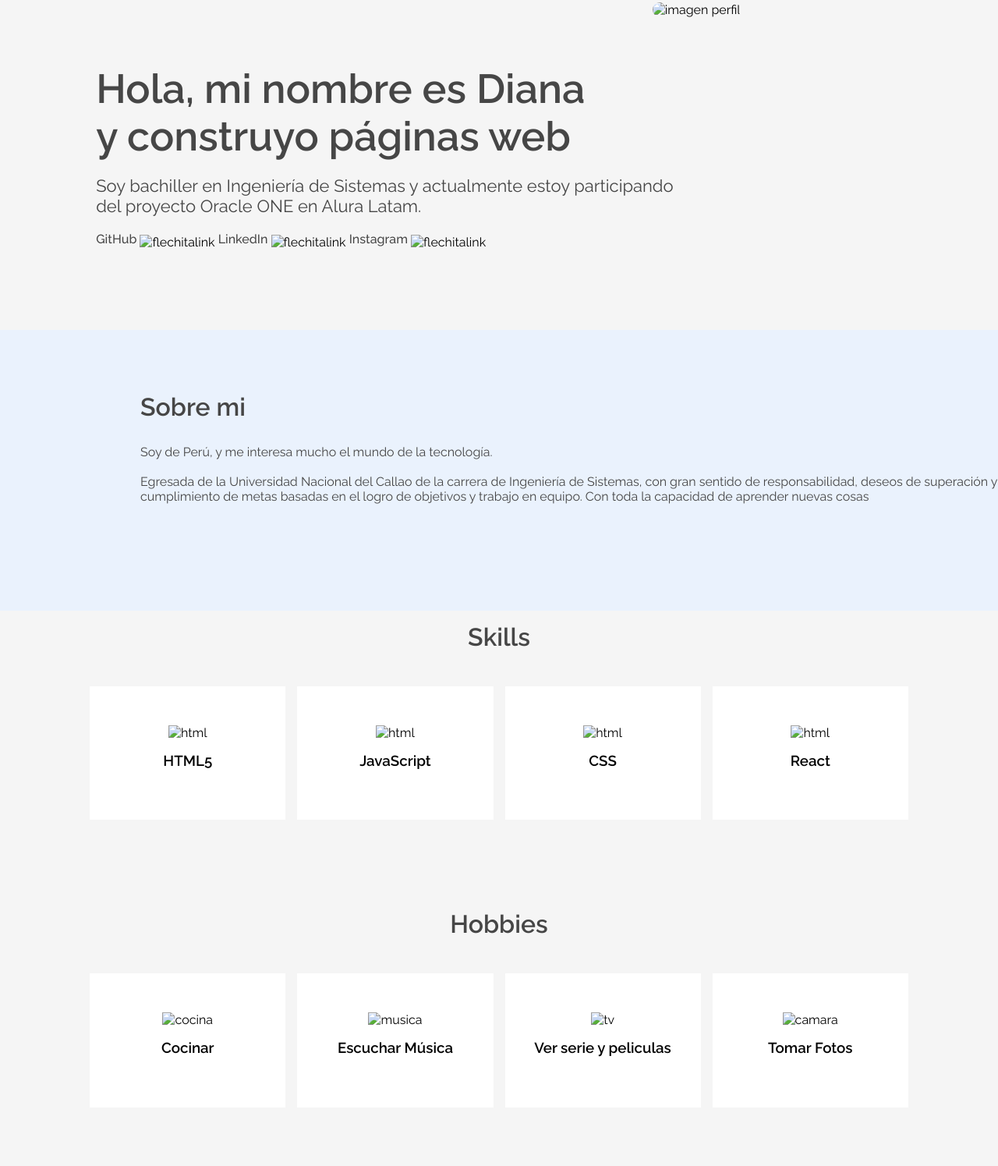
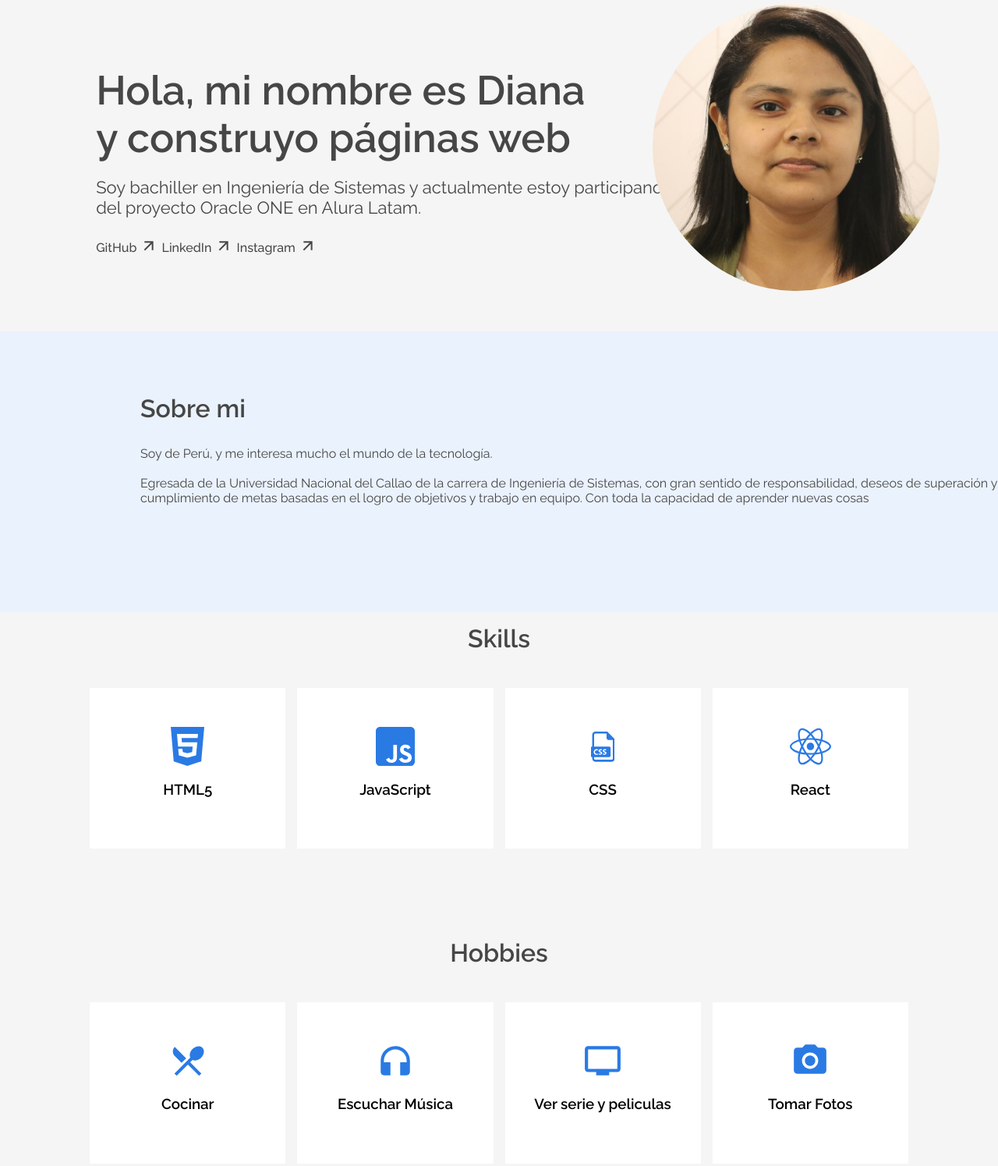
Before and after one commit to DianaOropeza/Portafolio, a plain HTML site: page index.html in a window 1280 px wide. Shown: the part 113-1608 px from the top of the page at 78% size. Drawn offline with Linux system fonts and the light colour scheme; the site is published under a folder, as on GitHub Pages, so addresses that start at the root find nothing.

Commit message:
Update index.html

```diff
--- a/index.html
+++ b/index.html
@@ -18,7 +18,7 @@
 <body>
     <nav>
         <div class="mi-logo">
-            <img src="/Imagenes/logoestrella.svg"
+            <img src="Imagenes/logoestrella.svg"
             alt="logoestrella">
             <p>Diana Oropeza</p>
         </div>
@@ -48,19 +48,19 @@
                 </div>
                 <div class="links-container">
                     <a href="#">GitHub</a>
-                    <img src="/Imagenes/flechalink.svg"
+                    <img src="Imagenes/flechalink.svg"
                     alt="flechitalink">
                     <a href="#">LinkedIn</a>
-                    <img src="/Imagenes/flechalink.svg"
+                    <img src="Imagenes/flechalink.svg"
                     alt="flechitalink">
                     <a href="#">Instagram</a>
-                    <img src="/Imagenes/flechalink.svg"
+                    <img src="Imagenes/flechalink.svg"
                     alt="flechitalink">
                 </div>
             </div>
 
             <div class="perfil-container">
-                <img src="/Imagenes/imagendeperfil.jpg"
+                <img src="Imagenes/imagendeperfil.jpg"
                 alt="imagen perfil">
             </div>
     </section>
@@ -76,19 +76,19 @@
         <h2 class="heading">Skills</h2>
         <div class="box-container">
         <div class="box">
-            <img src="/Imagenes/html.svg" alt="html">
+            <img src="Imagenes/html.svg" alt="html">
             <h3>HTML5</h3>
         </div>
         <div class="box">
-            <img src="/Imagenes/js.svg" alt="html">
+            <img src="Imagenes/js.svg" alt="html">
             <h3>JavaScript</h3>
         </div>
         <div class="box">
-            <img src="/Imagenes/css.svg" alt="html">
+            <img src="Imagenes/css.svg" alt="html">
             <h3>CSS</h3>
         </div>
         <div class="box">
-            <img src="/Imagenes/react.svg" alt="html">
+            <img src="Imagenes/react.svg" alt="html">
             <h3>React</h3>
         </div>
         </div>
@@ -98,22 +98,22 @@
         <h2 class="heading" id="hobbies">Hobbies</h2>
         <div class="box-container">
             <div class="box">
-                <img src="/Imagenes/cocina.svg" alt="cocina">
+                <img src="Imagenes/cocina.svg" alt="cocina">
                 <h3>Cocinar</h3>
             </div>
 
             <div class="box">
-                <img src="/Imagenes/musica.svg" alt="musica">
+                <img src="Imagenes/musica.svg" alt="musica">
                 <h3>Escuchar Música</h3>
             </div>
 
             <div class="box">
-                <img src="/Imagenes/tv.svg" alt="tv">
+                <img src="Imagenes/tv.svg" alt="tv">
                 <h3>Ver serie y peliculas</h3>
             </div>
 
             <div class="box">
-                <img src="/Imagenes/camara.svg" alt="camara">
+                <img src="Imagenes/camara.svg" alt="camara">
                 <h3>Tomar Fotos</h3>
             </div>
         </div>
```
